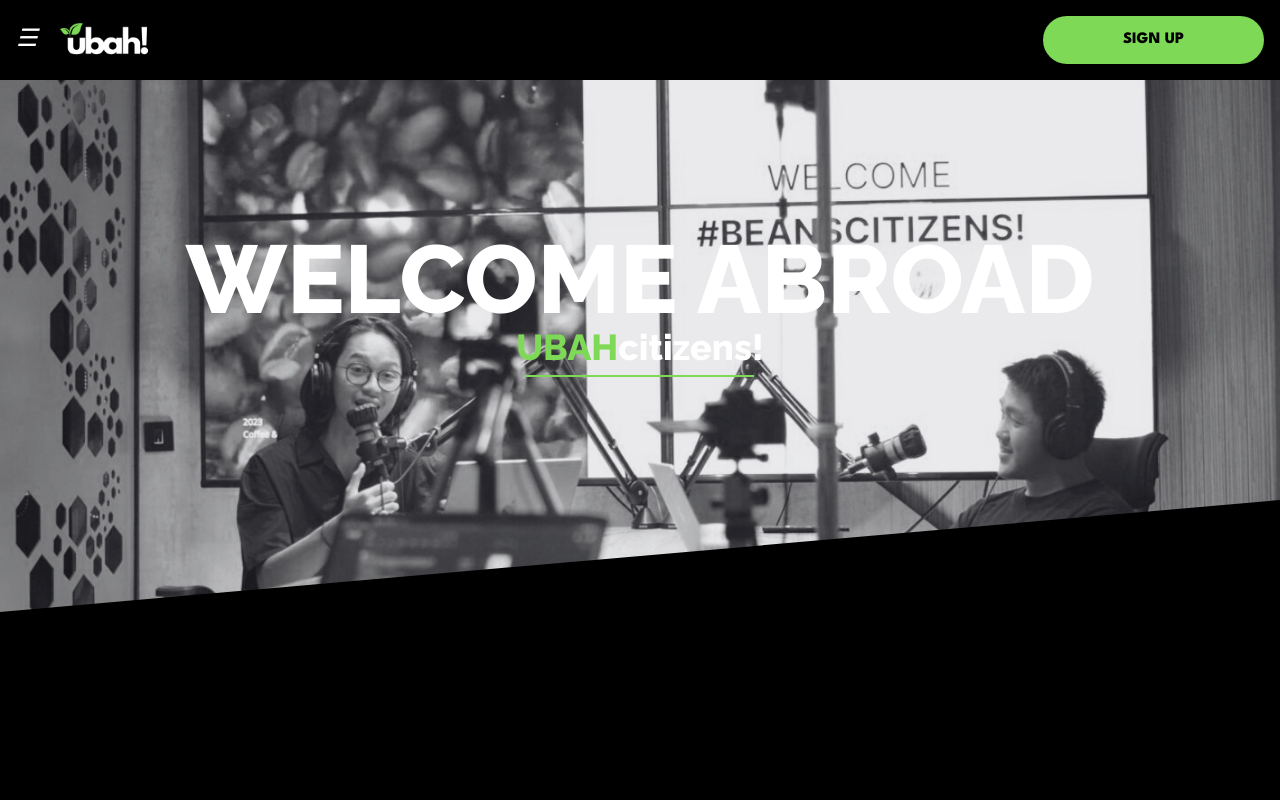
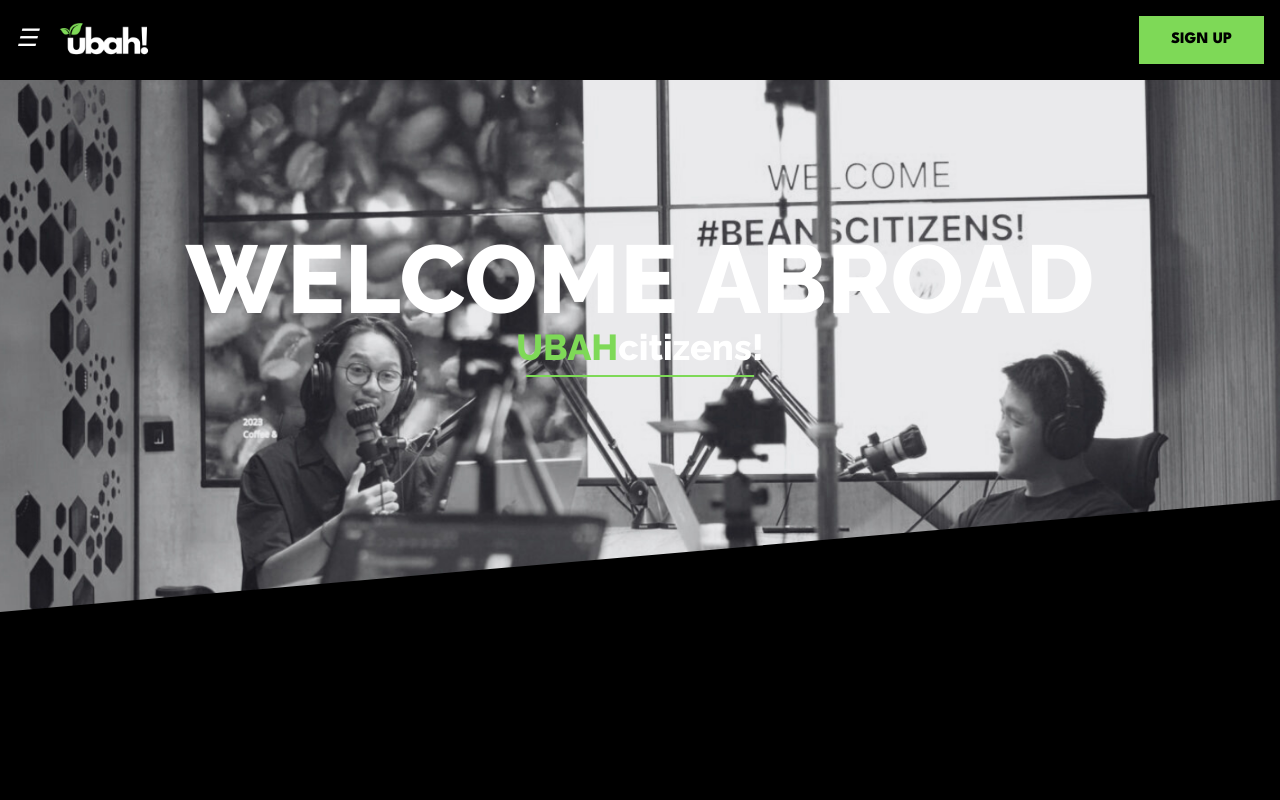
Before and after one commit to d4nielm7/websiteruangberubah, a React (Vite) app in the folder ruangberubahweb/: page / in a window 1280 px wide. Shown: the top 800 px of the page. Built offline with nearby package versions, Linux system fonts and the light colour scheme.

Commit message:
signup button

```diff
--- a/ruangberubahweb/src/Components/Header/header.css
+++ b/ruangberubahweb/src/Components/Header/header.css
@@ -88,8 +88,7 @@
     background-color: #7ed957;
     color: #000;
     border: none;
-    padding: 0.75rem 5rem;
-    border-radius: 25px; /* Adjust as needed */
+    padding: 0.75rem 2rem;
     cursor: pointer;
     font-size: 1rem;
     font-weight: bold;
```
